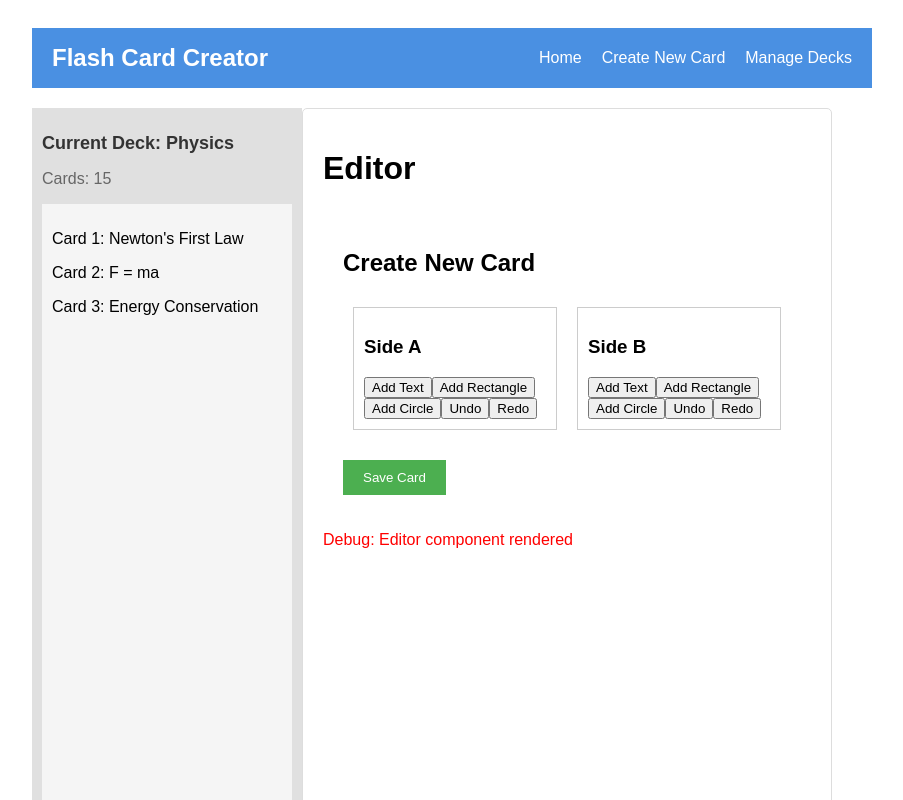
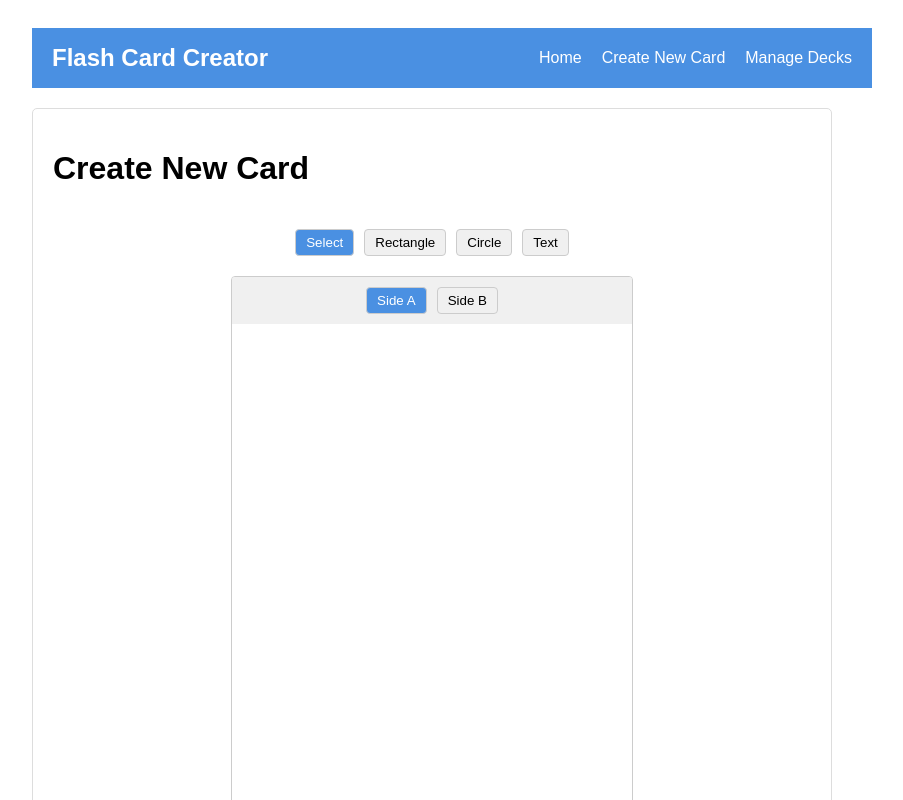
Before and after one commit to playztag/flashcards_001, a React (Create React App) app: page /editor in a window 1280 px wide. Shown: the top 800 px of the page, without its empty margins (208-1111 px from the left). Built offline with nearby package versions, Linux system fonts and the light colour scheme.

Commit message:
compiling

```diff
--- a/src/App.tsx
+++ b/src/App.tsx
@@ -1,46 +1,27 @@
-import React, { useEffect } from 'react';
+import React from 'react';
 import { Route, Routes } from 'react-router-dom';
 import Home from './pages/Home';
 import Editor from './pages/Editor';
 import DeckManagement from './pages/DeckManagement';
 import Header from './components/layout/Header';
-import Sidebar from './components/layout/Sidebar';
 import Footer from './components/layout/Footer';
 import './App.css';
 
 const App: React.FC = () => {
-  useEffect(() => {
-    console.log('App: Component mounted');
-  }, []);
-
-  console.log('App: Rendering');
-
   return (
     <div className="App">
       <Header />
-      <div style={styles.mainContent}>
-        <Sidebar />
-        <main style={styles.main}>
+      <main>
         <Routes>
           <Route path="/" element={<Home />} />
           <Route path="/editor" element={<Editor />} />
+          <Route path="/editor/:cardId" element={<Editor />} />
           <Route path="/decks" element={<DeckManagement />} />
         </Routes>
       </main>
-      </div>
       <Footer />
     </div>
   );
 };
 
-const styles = {
-  mainContent: {
-    display: 'flex',
-  },
-  main: {
-    flex: 1,
-    padding: '20px',
-  },
-};
-
 export default App;
--- a/src/components/cards/CardEditor.tsx
+++ b/src/components/cards/CardEditor.tsx
@@ -1,105 +1,205 @@
 import React, { useState } from 'react';
-import { useNavigate } from 'react-router-dom';
+import { Stage, Layer, Rect, Circle, Text } from 'react-konva';
 import { Card, CardElement } from '../../types/Card';
-import { saveCards, getCards } from '../../services/storage';
-import useUndoRedo from '../../hooks/useUndoRedo';
-import SideEditor from './SideEditor';
+import styled from '@emotion/styled';
 
-const CardEditor: React.FC = () => {
-  const { state: sideAContent, set: setSideAContent, undo: undoA, redo: redoA } = useUndoRedo<CardElement[]>([]);
-  const { state: sideBContent, set: setSideBContent, undo: undoB, redo: redoB } = useUndoRedo<CardElement[]>([]);
-  const [error, setError] = useState<string | null>(null);
-  const navigate = useNavigate();
+interface CardEditorProps {
+  card?: Card;
+  onSave: (card: Card) => void;
+}
 
-  const handleContentChange = (side: 'A' | 'B', content: string) => {
-    const setContent = side === 'A' ? setSideAContent : setSideBContent;
-    setContent(prevContent =>
-      prevContent.map(element =>
-        element.type === 'text' ? { ...element, content } : element
-      )
-    );
+const CardEditor: React.FC<CardEditorProps> = ({ card, onSave }) => {
+  const [sideAElements, setSideAElements] = useState<CardElement[]>(card?.sideA.elements || []);
+  const [sideBElements, setSideBElements] = useState<CardElement[]>(card?.sideB.elements || []);
+  const [activeSide, setActiveSide] = useState<'A' | 'B'>('A');
+  const [selectedTool, setSelectedTool] = useState<'select' | 'rectangle' | 'circle' | 'text'>('select');
+
+  const handleAddShape = (type: 'rectangle' | 'circle') => {
+    const newElement: CardElement = {
+      id: Date.now().toString(),
+      type,
+      content: '',
+      style: { backgroundColor: '#ffffff', borderColor: '#000000', borderWidth: 2 },
+      position: { x: 50, y: 50, width: 100, height: 100 },
+    };
+
+    if (activeSide === 'A') {
+      setSideAElements([...sideAElements, newElement]);
+    } else {
+      setSideBElements([...sideBElements, newElement]);
+    }
+  };
+
+  const handleAddText = () => {
+    const newElement: CardElement = {
+      id: Date.now().toString(),
+      type: 'text',
+      content: 'New Text',
+      style: { fontFamily: 'Arial', fontSize: 16, fontColor: '#000000' },
+      position: { x: 50, y: 50, width: 100, height: 20 },
+    };
+
+    if (activeSide === 'A') {
+      setSideAElements([...sideAElements, newElement]);
+    } else {
+      setSideBElements([...sideBElements, newElement]);
+    }
   };
 
   const handleSave = () => {
-    try {
-      if (!sideAContent.length || !sideBContent.length) {
-        throw new Error('Both sides of the card must have content');
-      }
+    const updatedCard: Card = {
+      id: card?.id || Date.now().toString(),
+      deckId: card?.deckId || '',
+      sideA: { elements: sideAElements },
+      sideB: { elements: sideBElements },
+    };
+    onSave(updatedCard);
+  };
 
-      const newCard: Card = {
-        id: Date.now().toString(),
-        deckId: '',
-        sideA: { elements: sideAContent },
-        sideB: { elements: sideBContent },
-      };
-
-      const existingCards = getCards();
-      saveCards(Array.isArray(existingCards) ? [...existingCards, newCard] : [newCard]);
-      navigate('/');
-    } catch (error) {
-      if (error instanceof Error) {
-        setError(error.message);
-      } else {
-        setError('An unknown error occurred');
-      }
+  const handleToolSelect = (tool: 'select' | 'rectangle' | 'circle' | 'text') => {
+    setSelectedTool(tool);
+    if (tool === 'rectangle' || tool === 'circle') {
+      handleAddShape(tool);
+    } else if (tool === 'text') {
+      handleAddText();
     }
   };
 
-  const handleUndo = (side: 'A' | 'B') => {
-    side === 'A' ? undoA() : undoB();
-  };
-
-  const handleRedo = (side: 'A' | 'B') => {
-    side === 'A' ? redoA() : redoB();
+  const renderShape = (element: CardElement) => {
+    switch (element.type) {
+      case 'rectangle':
+        return (
+          <Rect
+            key={element.id}
+            x={element.position.x}
+            y={element.position.y}
+            width={element.position.width}
+            height={element.position.height}
+            fill={element.style.backgroundColor}
+            stroke={element.style.borderColor}
+            strokeWidth={element.style.borderWidth}
+          />
+        );
+      case 'circle':
+        return (
+          <Circle
+            key={element.id}
+            x={element.position.x + element.position.width / 2}
+            y={element.position.y + element.position.height / 2}
+            radius={Math.min(element.position.width, element.position.height) / 2}
+            fill={element.style.backgroundColor}
+            stroke={element.style.borderColor}
+            strokeWidth={element.style.borderWidth}
+          />
+        );
+      case 'text':
+        return (
+          <Text
+            key={element.id}
+            x={element.position.x}
+            y={element.position.y}
+            text={element.content}
+            fontSize={element.style.fontSize}
+            fontFamily={element.style.fontFamily}
+            fill={element.style.fontColor}
+          />
+        );
+    }
   };
 
   return (
-    <div style={styles.cardEditor}>
-      <h2>Create New Card</h2>
-      {error && <div style={styles.error}>{error}</div>}
-      <div style={styles.canvas}>
-        <SideEditor
-          side="A"
-          content={sideAContent}
-          setContent={setSideAContent}
-          undo={() => handleUndo('A')}
-          redo={() => handleRedo('A')}
-          onContentChange={(content) => handleContentChange('A', content)}
-        />
-        <SideEditor
-          side="B"
-          content={sideBContent}
-          setContent={setSideBContent}
-          undo={() => handleUndo('B')}
-          redo={() => handleRedo('B')}
-          onContentChange={(content) => handleContentChange('B', content)}
-        />
-      </div>
-      <button onClick={handleSave} style={styles.saveButton}>Save Card</button>
-    </div>
+    <EditorContainer>
+      <Toolbar>
+        <ToolButton onClick={() => handleToolSelect('select')} active={selectedTool === 'select'}>Select</ToolButton>
+        <ToolButton onClick={() => handleToolSelect('rectangle')} active={selectedTool === 'rectangle'}>Rectangle</ToolButton>
+        <ToolButton onClick={() => handleToolSelect('circle')} active={selectedTool === 'circle'}>Circle</ToolButton>
+        <ToolButton onClick={() => handleToolSelect('text')} active={selectedTool === 'text'}>Text</ToolButton>
+      </Toolbar>
+      <CanvasContainer>
+        <SideSelector>
+          <SideButton onClick={() => setActiveSide('A')} active={activeSide === 'A'}>Side A</SideButton>
+          <SideButton onClick={() => setActiveSide('B')} active={activeSide === 'B'}>Side B</SideButton>
+        </SideSelector>
+        <Stage width={400} height={600}>
+          <Layer>
+            {activeSide === 'A'
+              ? sideAElements.map(renderShape)
+              : sideBElements.map(renderShape)
+            }
+          </Layer>
+        </Stage>
+      </CanvasContainer>
+      <SaveButton onClick={handleSave}>Save Card</SaveButton>
+    </EditorContainer>
   );
 };
 
-const styles = {
-  cardEditor: {
-    padding: '20px',
-  },
-  canvas: {
-    display: 'flex',
-    justifyContent: 'space-between',
-  },
-  saveButton: {
-    marginTop: '20px',
-    backgroundColor: '#4caf50',
-    color: 'white',
-    padding: '10px 20px',
-    border: 'none',
-    cursor: 'pointer',
-  },
-  error: {
-    color: 'red',
-    marginBottom: '10px',
-  },
-};
+const EditorContainer = styled.div`
+  display: flex;
+  flex-direction: column;
+  align-items: center;
+  padding: 20px;
+`;
+
+const Toolbar = styled.div`
+  display: flex;
+  justify-content: center;
+  margin-bottom: 20px;
+`;
+
+const ToolButton = styled.button<{ active: boolean }>`
+  margin: 0 5px;
+  padding: 5px 10px;
+  background-color: ${props => props.active ? '#4a90e2' : '#f0f0f0'};
+  color: ${props => props.active ? '#ffffff' : '#000000'};
+  border: 1px solid #ccc;
+  border-radius: 4px;
+  cursor: pointer;
+
+  &:hover {
+    background-color: ${props => props.active ? '#3a7bd5' : '#e0e0e0'};
+  }
+`;
+
+const CanvasContainer = styled.div`
+  border: 1px solid #ccc;
+  border-radius: 4px;
+  overflow: hidden;
+`;
+
+const SideSelector = styled.div`
+  display: flex;
+  justify-content: center;
+  background-color: #f0f0f0;
+  padding: 10px;
+`;
+
+const SideButton = styled.button<{ active: boolean }>`
+  margin: 0 5px;
+  padding: 5px 10px;
+  background-color: ${props => props.active ? '#4a90e2' : '#f0f0f0'};
+  color: ${props => props.active ? '#ffffff' : '#000000'};
+  border: 1px solid #ccc;
+  border-radius: 4px;
+  cursor: pointer;
+
+  &:hover {
+    background-color: ${props => props.active ? '#3a7bd5' : '#e0e0e0'};
+  }
+`;
+
+const SaveButton = styled.button`
+  margin-top: 20px;
+  padding: 10px 20px;
+  background-color: #4caf50;
+  color: white;
+  border: none;
+  border-radius: 4px;
+  cursor: pointer;
+
+  &:hover {
+    background-color: #45a049;
+  }
+`;
 
 export default CardEditor;
--- a/src/hooks/useUndoRedo.ts
+++ /dev/null
@@ -1,36 +0,0 @@
-import { useState, useCallback } from 'react';
-
-const useUndoRedo = <T>(initialState: T) => {
-  const [state, setState] = useState<T>(initialState);
-  const [history, setHistory] = useState<T[]>([]);
-  const [redoStack, setRedoStack] = useState<T[]>([]);
-
-  const set = useCallback((newState: T | ((prevState: T) => T)) => {
-    setState(prevState => {
-      const updatedState = typeof newState === 'function' ? (newState as (prevState: T) => T)(prevState) : newState;
-      setHistory(prevHistory => [...prevHistory, prevState]);
-      setRedoStack([]);
-      return updatedState;
-    });
-  }, []);
-
-  const undo = useCallback(() => {
-    if (history.length === 0) return;
-    const previousState = history[history.length - 1];
-    setRedoStack(prevRedoStack => [state, ...prevRedoStack]);
-    setHistory(prevHistory => prevHistory.slice(0, -1));
-    setState(previousState);
-  }, [state, history]);
-
-  const redo = useCallback(() => {
-    if (redoStack.length === 0) return;
-    const nextState = redoStack[0];
-    setHistory(prevHistory => [...prevHistory, state]);
-    setRedoStack(prevRedoStack => prevRedoStack.slice(1));
-    setState(nextState);
-  }, [state, redoStack]);
-
-  return { state, set, undo, redo };
-};
-
-export default useUndoRedo;
--- a/src/pages/Editor.tsx
+++ b/src/pages/Editor.tsx
@@ -1,18 +1,24 @@
-import React, { useEffect } from 'react';
+import React from 'react';
+import { useParams, useNavigate } from 'react-router-dom';
 import CardEditor from '../components/cards/CardEditor';
+import { Card } from '../types/Card';
+import { getCard, saveCard } from '../services/storage';
 
 const Editor: React.FC = () => {
-  useEffect(() => {
-    console.log('Editor: Component mounted');
-  }, []);
+  const { cardId } = useParams<{ cardId: string }>();
+  const navigate = useNavigate();
 
-  console.log('Editor: Rendering');
+  const card = cardId ? getCard(cardId) : undefined;
+
+  const handleSave = (updatedCard: Card) => {
+    saveCard(updatedCard);
+    navigate('/');
+  };
 
   return (
     <div>
-      <h1>Editor</h1>
-      <CardEditor />
-      <p style={{ color: 'red' }}>Debug: Editor component rendered</p>
+      <h1>{cardId ? 'Edit Card' : 'Create New Card'}</h1>
+      <CardEditor card={card} onSave={handleSave} />
     </div>
   );
 };
--- a/src/services/storage.ts
+++ b/src/services/storage.ts
@@ -13,6 +13,22 @@ export const getCards = (): Card[] => {
   return cards ? JSON.parse(cards) : [];
 };
 
+export const saveCard = (card: Card): void => {
+  const cards = getCards();
+  const index = cards.findIndex(c => c.id === card.id);
+  if (index !== -1) {
+    cards[index] = card;
+  } else {
+    cards.push(card);
+  }
+  saveCards(cards);
+};
+
+export const getCard = (cardId: string): Card | undefined => {
+  const cards = getCards();
+  return cards.find(card => card.id === cardId);
+};
+
 export const saveDecks = (decks: Deck[]): void => {
   localStorage.setItem(DECKS_KEY, JSON.stringify(decks));
 };
```
Also changed, not shown: src/components/common/ErrorMessage.tsx (added, +15 -0 lines), src/components/common/LoadingSpinner.tsx (added, +11 -0 lines), src/pages/Home.tsx (+6 -11 lines), snapshots/full_project_snapshot.txt, 2 other files (tests, documents, lock files or other folders). Lines whose indentation alone changed are shown as unchanged.
